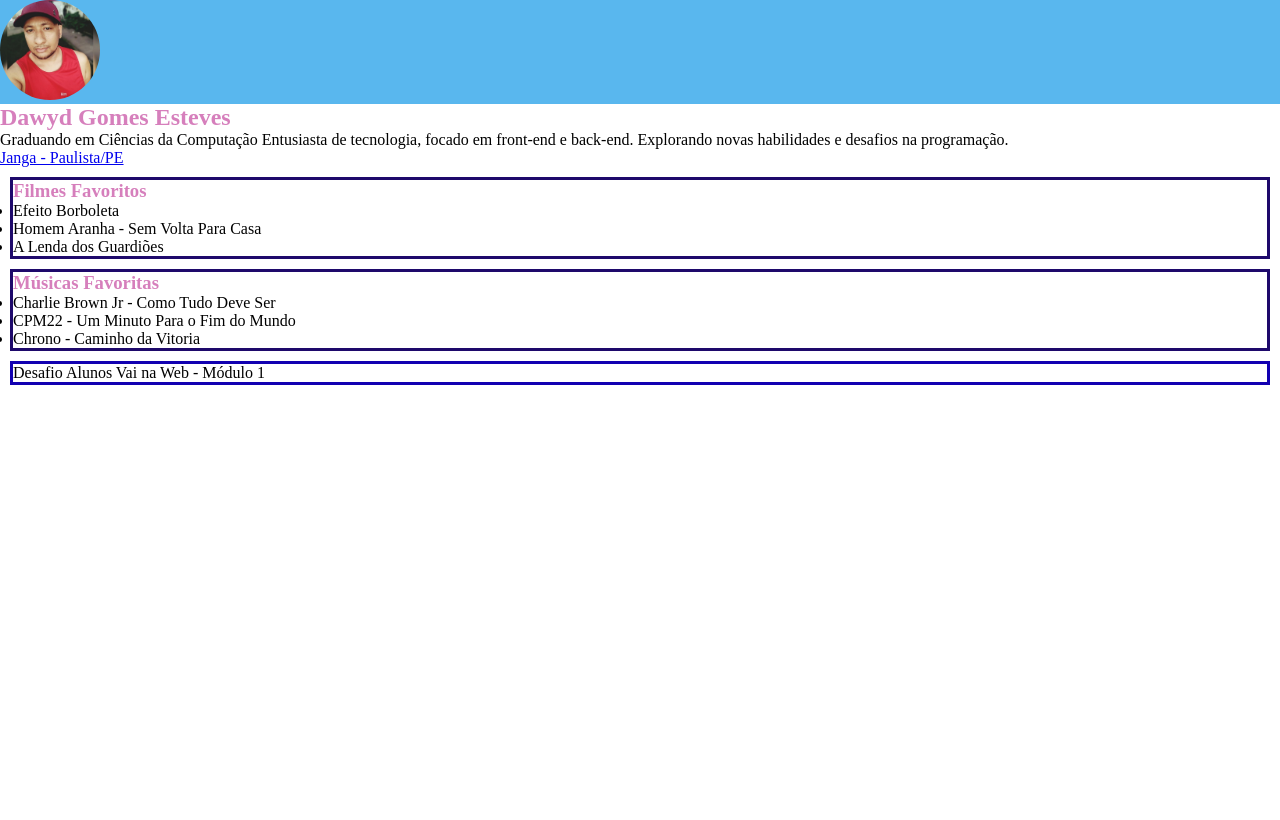
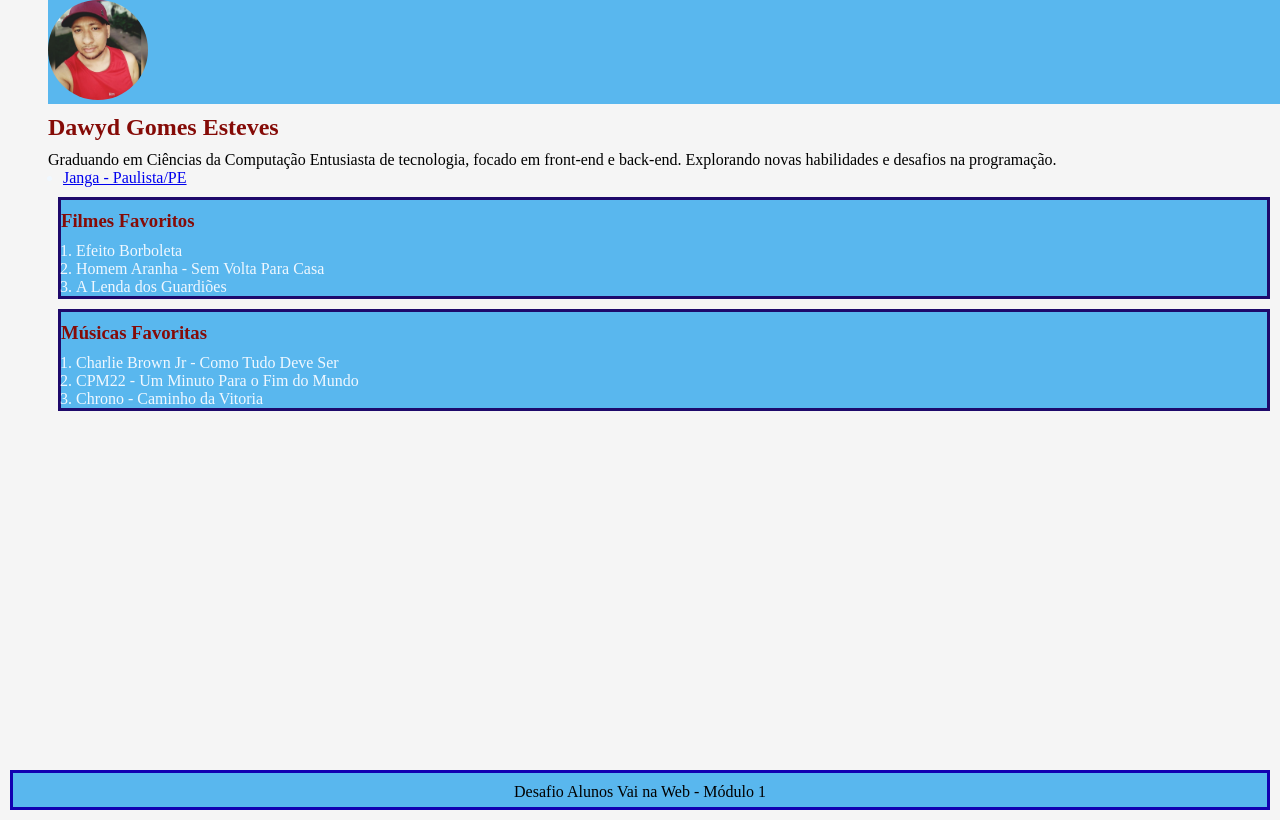
Before and after one commit to LordeDawyd/MiniBio, a plain HTML site: page index.html in a window 1280 px wide. Drawn offline with Linux system fonts and the light colour scheme.

Commit message:
revisão do codigo

```diff
--- a/index.html
+++ b/index.html
@@ -9,11 +9,12 @@
 </head>
 
 <body>
-    <header>
-        <img src="/foto2.jpeg" alt="foto de= Dawyd">
 
-    </header>
     <main>
+        <section class="foto">
+            <img src="/foto2.jpeg" alt="foto de= Dawyd">
+
+        </section>
         <section >
             <h1>Dawyd Gomes Esteves </h1>
             <p> Graduando em Ciências da Computação Entusiasta de tecnologia, focado em front-end e back-end. Explorando novas habilidades e desafios na programação.</p>
@@ -27,28 +28,29 @@
 
         <section class="section">
             <h3>Filmes Favoritos</h3>
-            <ul>
+            <ol>
                 <li>Efeito Borboleta</li>
                 <li>Homem Aranha - Sem Volta Para Casa</li>
                 <li>A Lenda dos Guardiões</li>
-            </ul>
+            </ol>
         </section>
 
         <section class="section">
             <h3>Músicas Favoritas</h3>
-            <ul>
+            <ol>
                 <li>Charlie Brown Jr - Como Tudo Deve Ser</li>
                 <li>CPM22 - Um Minuto Para o Fim do Mundo</li>
                 <li>Chrono - Caminho da Vitoria</li>
-            </ul>
+            </ol>
 
         </section>
 
-        <footer class="rodape">
-            Desafio Alunos Vai na Web - Módulo 1
-        </footer>
+
     </main>
 
+    <footer class="rodape">
+        Desafio Alunos Vai na Web - Módulo 1
+    </footer>
 
 </body>
 
--- a/style.scss
+++ b/style.scss
@@ -1,26 +1,51 @@
-*{
+* {
     margin: 0;
     padding: 0;
     box-sizing: border-box;
+}
+
+body {
+    background-color: whitesmoke;
 }
 
 img {
     width: 100px;
     border-radius: 100%;
 }
-header {
+
+.foto {
     background-color: rgb(89, 183, 238);
+
 }
 
-h1,h3{
-    color: rgb(214, 127, 188);
-}.section{
-    border: solid ;
+h1,
+h3 {
+    color: rgb(133, 11, 7);
+    padding: 10px 0;
+}
+
+main {
+    height: 95vh;
+    margin-left: 3rem;
+}
+
+.section {
+    border: solid;
     margin: 10px;
+    background-color: rgb(89, 183, 238);
     border-color: rgb(30, 9, 107);
 }
 
-.rodape{
+.rodape {
     border: solid rgb(18, 0, 177);
+    height: 5vh;
     margin: 10px;
+    background-color: rgb(89, 183, 238);
+    padding-top: 10px;
+    text-align: center;
 }
+
+li {
+    margin-left: 15px;
+    color: aliceblue
+}
```
Also changed, not shown: style.css, 1 other file.
